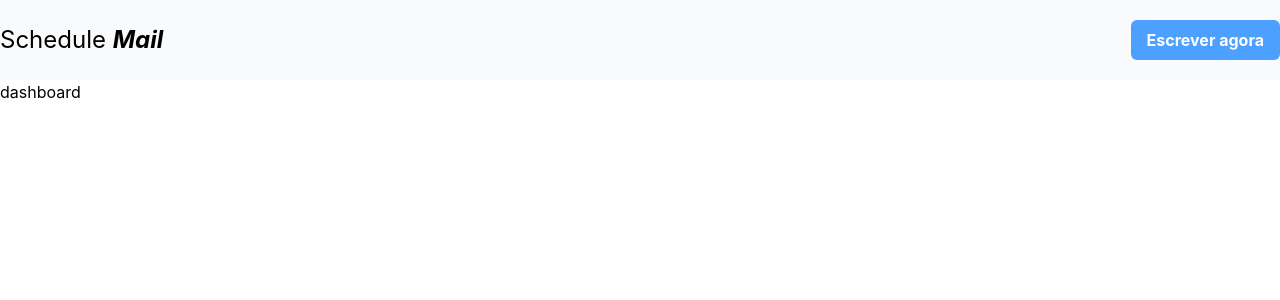
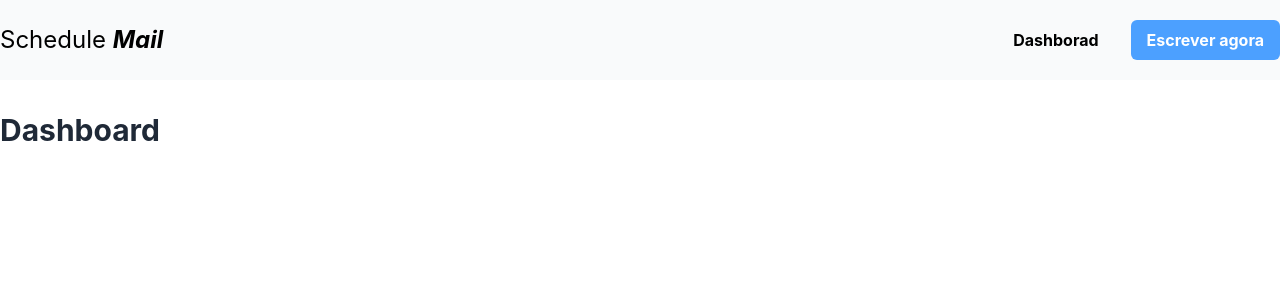
Before and after one commit to Carlamagalhaes1/email, a React (Create React App) app: page / in a window 1280 px wide. Shown: the top 300 px of the page. Built offline with nearby package versions, Linux system fonts and the light colour scheme.

Commit message:
estilos aplicados na dash

```diff
--- a/src/components/Nav/Nav.tsx
+++ b/src/components/Nav/Nav.tsx
@@ -6,9 +6,11 @@ export function Nav() {
         <nav className="w-full h-20 bg-gray-50 border-gray-300">
             <div className="w-full h-full max-w-7xl m-auto flex items-center justify-between">
                 <NavLogo />
-                <Link to='/escrever-agora'>
-                    <Button variant="primary">Escrever agora</Button>
-                </Link>
+                <div className="flex items-center gap-4">
+                    <Link to='/dashboard'><Button>Dashborad</Button></Link>
+                    <Link to='/escrever-agora'>
+                    <Button variant="primary">Escrever agora</Button></Link>
+                </div>
 
             </div>
 
--- a/src/index.css
+++ b/src/index.css
@@ -13,7 +13,12 @@ body {
   -moz-osx-font-smoothing: grayscale;
 }
 
-code {
-  font-family: source-code-pro, Menlo, Monaco, Consolas, 'Courier New',
-    monospace;
+.container {
+  @apply w-full max-w-7xl m-auto py-8;
+
 }
+
+.container h1 {
+  @apply text-3xl font-bold text-gray-800;
+
+}
--- a/src/routes/pages/Dashboard.tsx
+++ b/src/routes/pages/Dashboard.tsx
@@ -2,10 +2,13 @@ import { Nav } from "components";
 
 export function Dashboard() {
     return (
-        <div>
-            <Nav
-            ></Nav>
-            <h1>dashboard</h1>
-        </div>
+        <>
+            <Nav/>
+            <div className="container">
+                <h1 >Dashboard</h1>
+            </div>
+
+
+        </>
     )
 }
--- a/src/routes/pages/WriteNot.tsx
+++ b/src/routes/pages/WriteNot.tsx
@@ -4,7 +4,9 @@ export function WriteNOtPage () {
     return(
         <>
           <Nav/>
-          <h1>Escrever agora</h1>
+           <div className="container">
+            <h1>Escrever agora</h1>
+           </div>
         </>
 
     )
```
